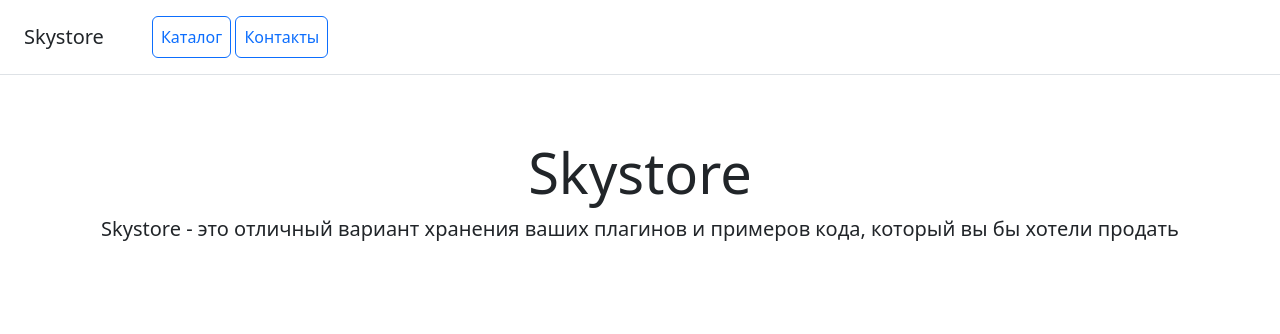
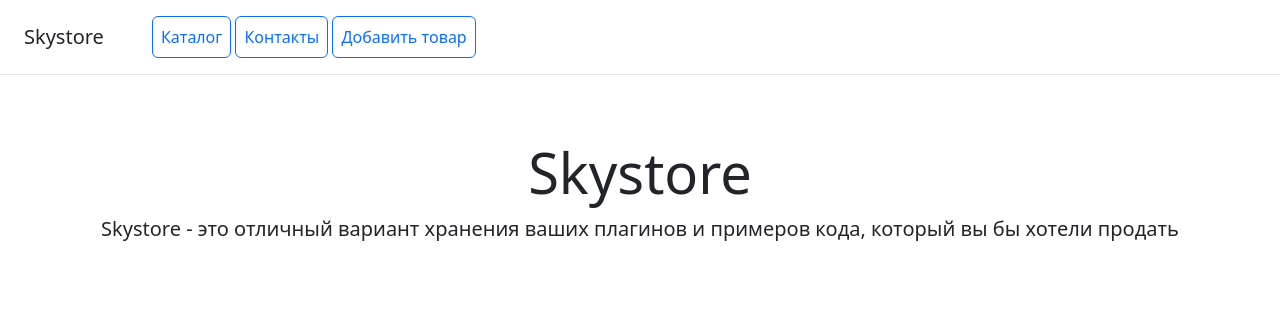
Before and after one commit to maks-batsmanov/django_homework, a Django app: page /product_detail/5/ in a window 1280 px wide. Shown: the top 334 px of the page. Run offline with Django 5.2, Linux system fonts and the light colour scheme; data comes from the database, SQL or seed files in the repository.

Commit message:
сделал кнопку добавить товар

```diff
--- a/catalog/templates/catalog/navigation.html
+++ b/catalog/templates/catalog/navigation.html
@@ -3,5 +3,7 @@
     <nav class="ms-5">
         <a class="p-2 btn btn-outline-primary" href="/">Каталог</a>
         <a class="p-2 btn btn-outline-primary" href="/contacts/">Контакты</a>
+        <a class="p-2 btn btn-outline-primary" href="/product/create/">Добавить товар</a>
+
     </nav>
 </div>
```
